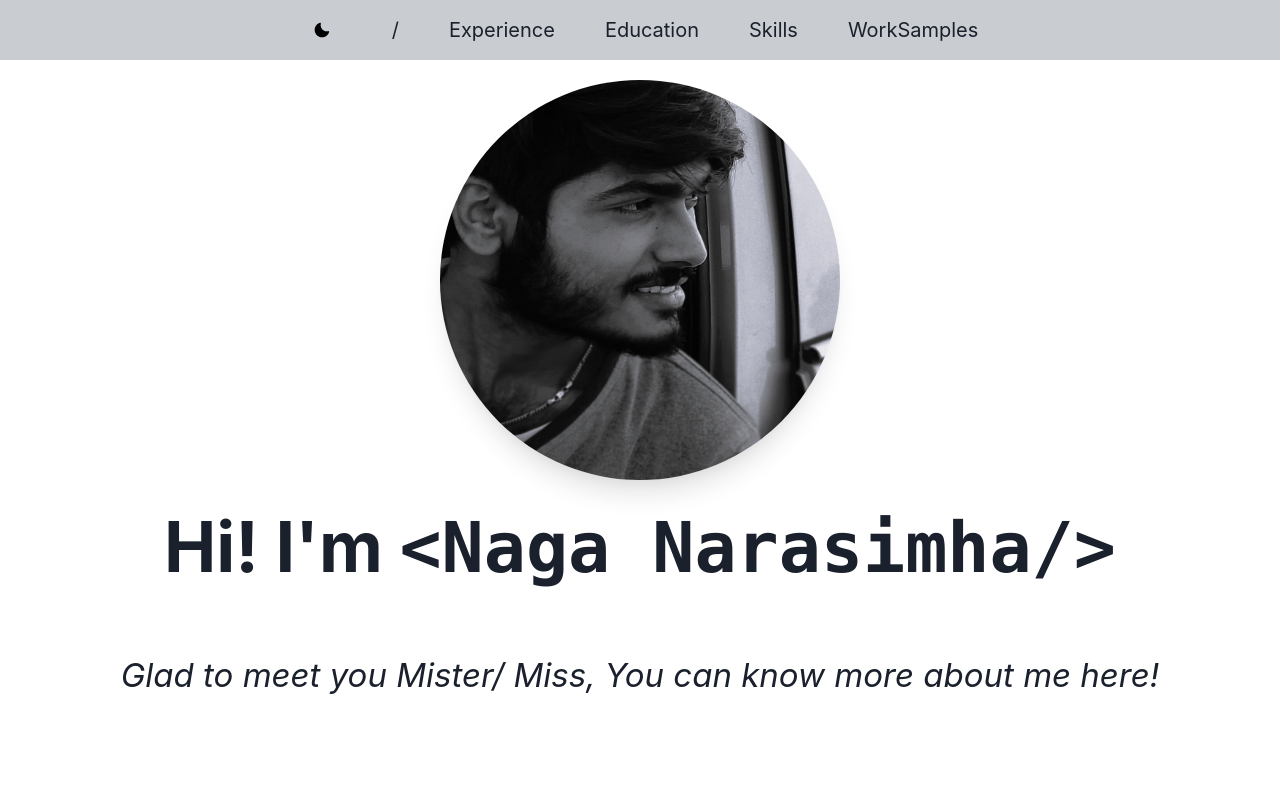
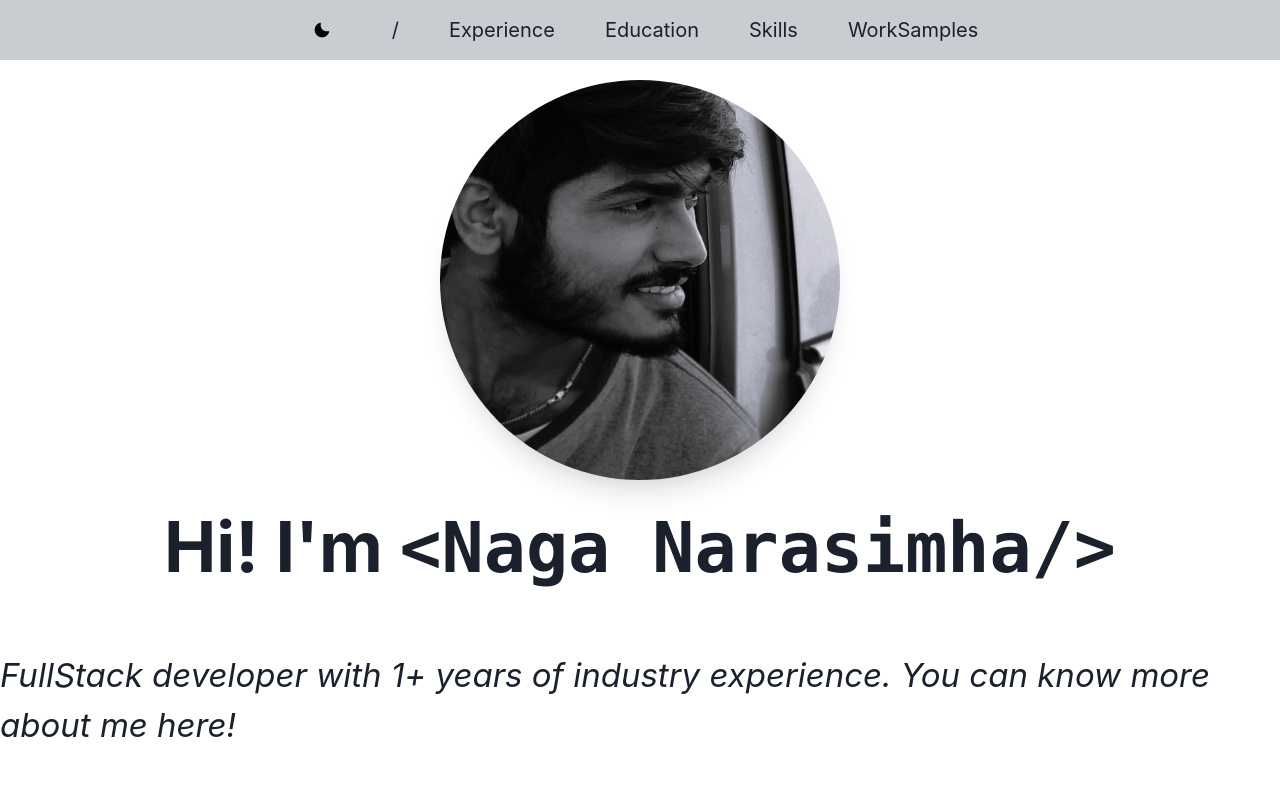
Before and after one commit to d15c0d3r/portfolio, a Next.js app: page / in a window 1280 px wide. Shown: the top 800 px of the page. Built offline with nearby package versions, Linux system fonts and the light colour scheme.

Commit message:
upgraded framer-motion

```diff
--- a/app/page.tsx
+++ b/app/page.tsx
@@ -40,7 +40,8 @@ const Home: React.FC<{}> = () => {
             as="i"
             mb={["0px", "0px", "20px"]}
           >
-            Glad to meet you Mister/ Miss, You can know more about me here!
+            FullStack developer with 1+ years of industry experience. You can
+            know more about me here!
           </Text>
         </Center>
       </Stack>
--- a/package.json
+++ b/package.json
@@ -11,7 +11,7 @@
   "dependencies": {
     "@chakra-ui/icons": "^2.1.0",
     "@chakra-ui/react": "^2.0.0",
-    "framer-motion": "^6.2.8",
+    "framer-motion": "^6.5.1",
     "next": "^13.4.19",
     "react": "^18.2.0",
     "react-dom": "^18.2.0",
```
Also changed, not shown: 1 other file (tests, documents, lock files or other folders).
